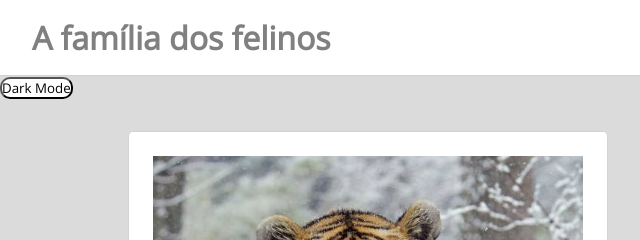
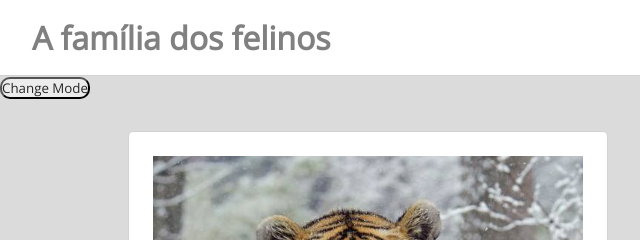
Before and after one commit to gabriellafaria/manipulando-dom, a plain HTML site: page index.html in a window 1280 px wide. Shown: the top 240 px of the page, 0-640 px from the left. Drawn offline with nearby package versions, Linux system fonts and the light colour scheme.

```diff
--- a/index.html
+++ b/index.html
@@ -13,7 +13,7 @@
 
   <h1 class="title">A família dos felinos</h1>
 
-  <button id="myButton" onclick="changeMode()">Dark Mode</button>
+  <button id="myButton" onclick="changeMode()">Change Mode</button>
 
  <div class="container">
    <div class="item">
--- a/styles.css
+++ b/styles.css
@@ -46,13 +46,13 @@ h1 {
 
 button{
   border-radius: 10px;
-  background-color: white;
-  color: black
+  background-color: rgb(236, 236, 236);
+  color: rgb(39, 39, 39);
 }
 
 .button-dark{
-  background-color: black;
-  color: white
+  background-color: rgb(39, 39, 39);
+  color: whitesmoke;
 }
 
 .body-dark
```
Also changed, not shown: scripts.js (+39 -7 lines).
